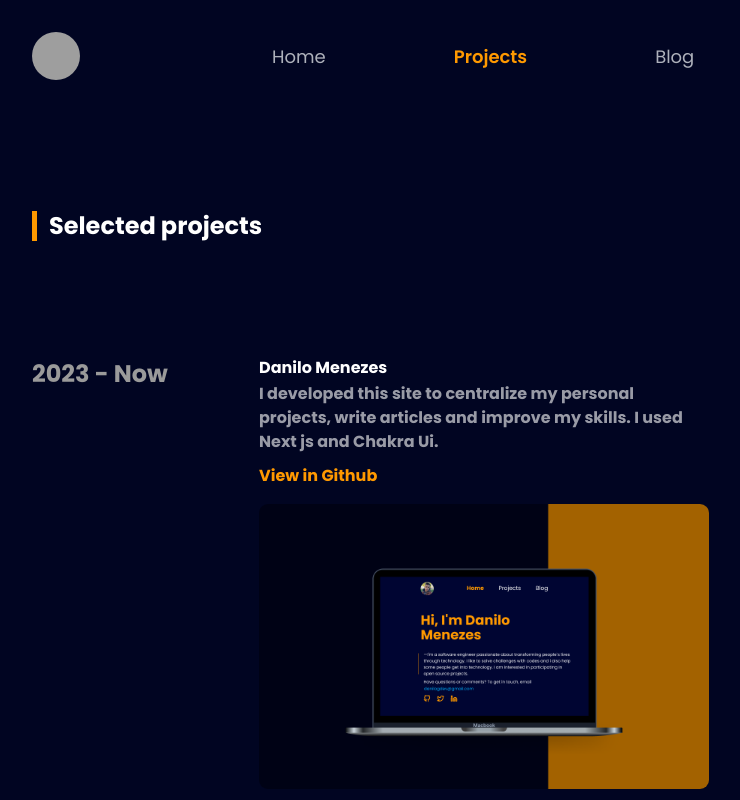
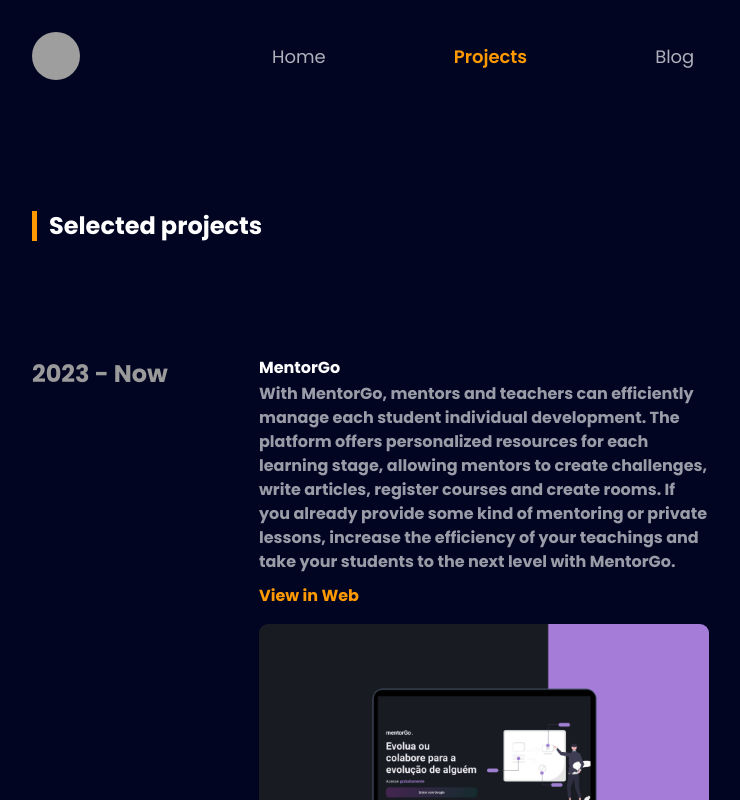
Before and after one commit to jovemdan/danilo-menezes, a Next.js app: page /projects in a window 1280 px wide. Shown: the top 800 px of the page, without its empty margins (218-958 px from the left). Built offline with nearby package versions, Linux system fonts and the light colour scheme; grey boxes are pictures that could not be loaded.

Commit message:
feat: Added new project - MentorGo

```diff
--- a/src/components/projects/index.tsx
+++ b/src/components/projects/index.tsx
@@ -63,6 +63,8 @@
               {description}
             </Text>
           </Link>
+          {
+            githubUrl ? (
               <Link href={githubUrl} target='_blank'>
                 <Text
                   fontWeight='700'
@@ -75,6 +77,22 @@
                   View in Github
                 </Text>
               </Link>
+            )
+              :
+              <Link href={githubUrl} target='_blank'>
+                <Text
+                  fontWeight='700'
+                  fontSize={['14px', '15px', '16px']}
+                  color='#FF9900'
+                  mt='10px'
+                  transition='0.9s'
+                  _hover={{ opacity: 0.5 }}
+                >
+                  View in Web
+                </Text>
+              </Link>
+          }
+
 
           <Link href={projectUrl} target='_blank'>
             <Image
--- a/src/pages/projects.tsx
+++ b/src/pages/projects.tsx
@@ -5,6 +5,14 @@
   return (
     <>
       <SelectedTitle title='Selected projects' />
+      <ProjectDescription
+        year=' 2023 - Now'
+        name='MentorGo'
+        description='With MentorGo, mentors and teachers can efficiently manage each student individual development. The platform offers personalized resources for each learning stage, allowing mentors to create challenges, write articles, register courses and create rooms. If you already provide some kind of mentoring or private lessons, increase the efficiency of your teachings and take your students to the next level with MentorGo.'
+        image='/projects/mentorgo.png'
+        githubUrl=''
+        projectUrl='https://mentor-go.vercel.app/'
+      />
       <ProjectDescription
         year=' 2023 - Now'
         name='Danilo Menezes'
```
Also changed, not shown: public/projects/mentorgo.png (added). Lines whose indentation alone changed are shown as unchanged.
